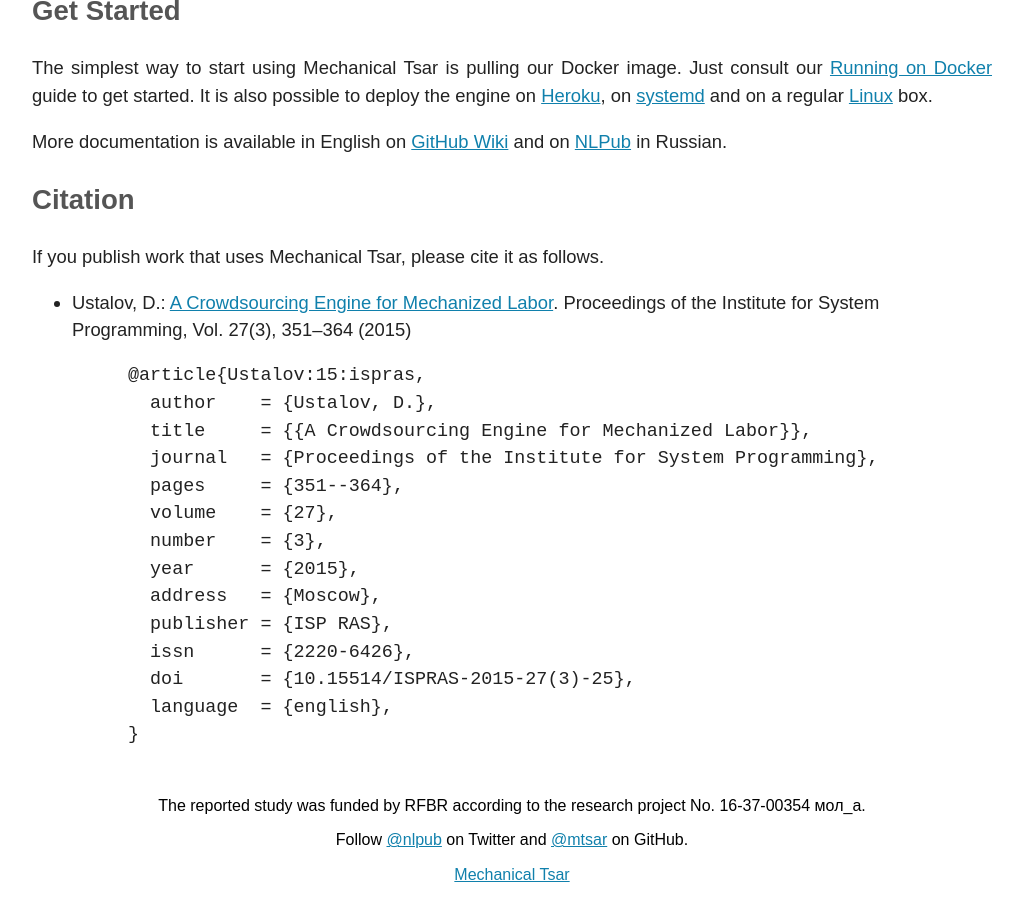
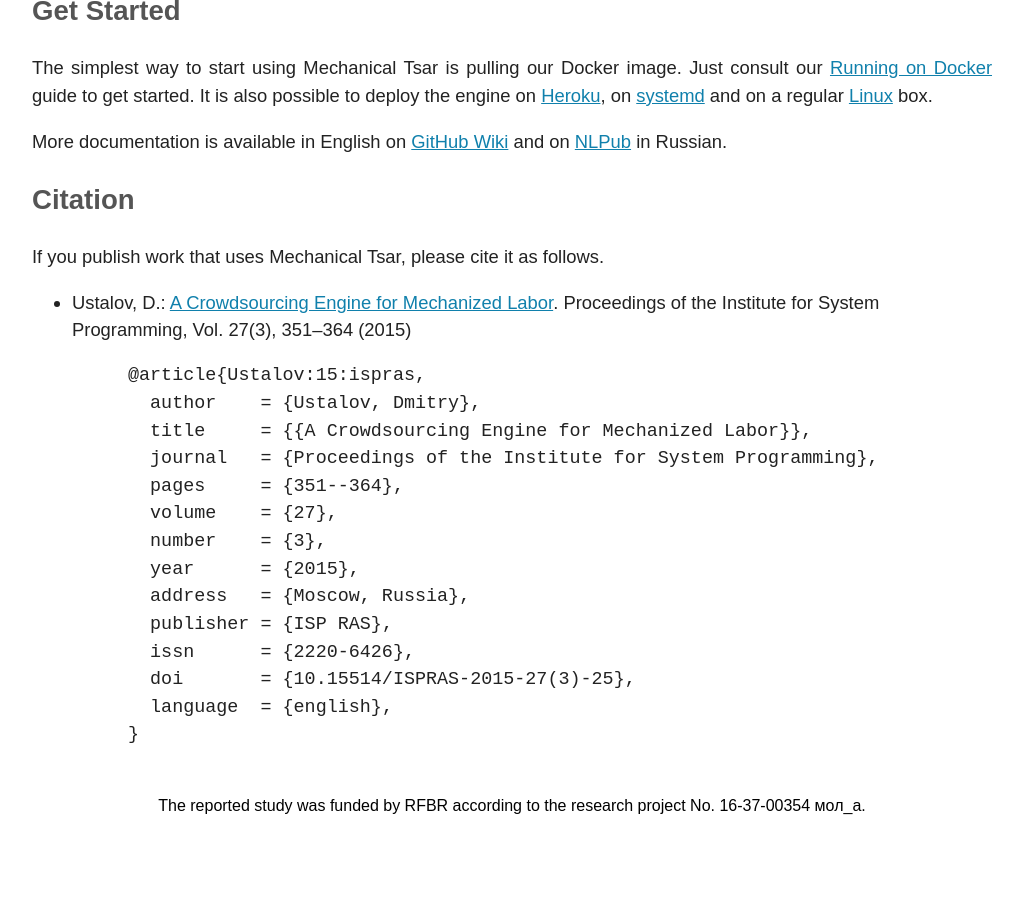
Before and after one commit to mtsar/mtsar-website, a Jekyll site: the page built from index.md, in a window 1280 px wide and 900 px high, scrolled down 827 px. Shown: the whole window, without its empty margins (128-1151 px from the left). Built offline with Jekyll 4.4.1, drawn with Linux system fonts in a browser that asks for light colours; nearby versions of some CDN libraries; after the commit the page ends 1658 px from its top, so only the background shows below that.

Commit message:
Remove extra content

```diff
--- a/_includes/footer.html
+++ b/_includes/footer.html
@@ -1,10 +1,5 @@
 <footer>
   <p class="align-center">The reported study was funded by RFBR according to the research project No.&nbsp;16-37-00354&nbsp;мол_a.</p>
-  <p class="align-center">
-    Follow <a href="https://twitter.com/{{ site.twitter_username }}">@{{ site.twitter_username }}</a> on Twitter
-    and <a href="https://github.com/{{ site.github_username }}">@{{ site.github_username }}</a> on GitHub.
-  </p>
-  <p class="align-center"><a href="{{ site.baseurl }}/">{{ site.title }}</a></p>
 </footer>
 
 <link rel="stylesheet" property="stylesheet" type="text/css" media="all" href="{{ "/css/main.css" | prepend: site.baseurl }}">
--- a/index.md
+++ b/index.md
@@ -48,14 +48,14 @@ If you publish work that uses Mechanical Tsar, please cite it as follows.
 {% highlight latex %}
 {% raw %}
 @article{Ustalov:15:ispras,
-  author    = {Ustalov, D.},
+  author    = {Ustalov, Dmitry},
   title     = {{A Crowdsourcing Engine for Mechanized Labor}},
   journal   = {Proceedings of the Institute for System Programming},
   pages     = {351--364},
   volume    = {27},
   number    = {3},
   year      = {2015},
-  address   = {Moscow},
+  address   = {Moscow, Russia},
   publisher = {ISP RAS},
   issn      = {2220-6426},
   doi       = {10.15514/ISPRAS-2015-27(3)-25},
```
Also changed, not shown: todo.md (+0 -2 lines), README.md.
